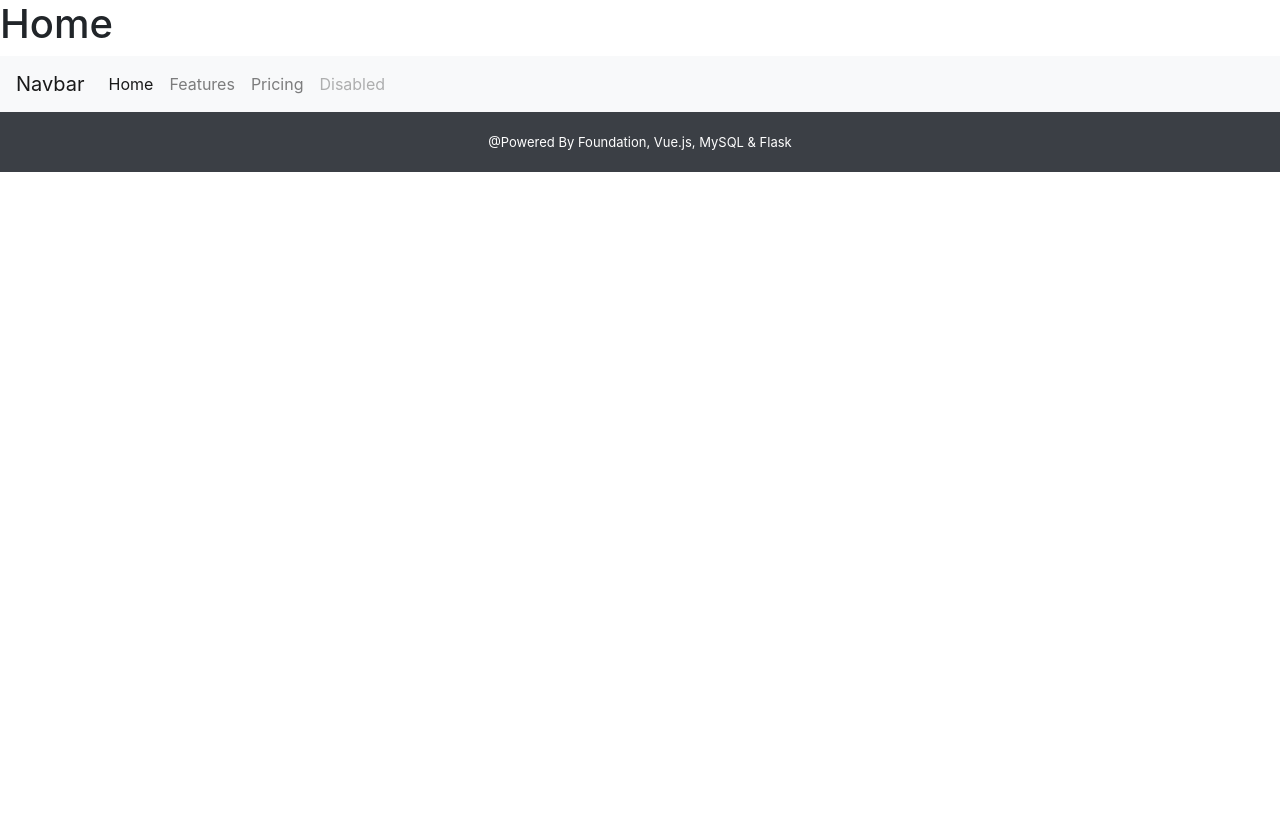
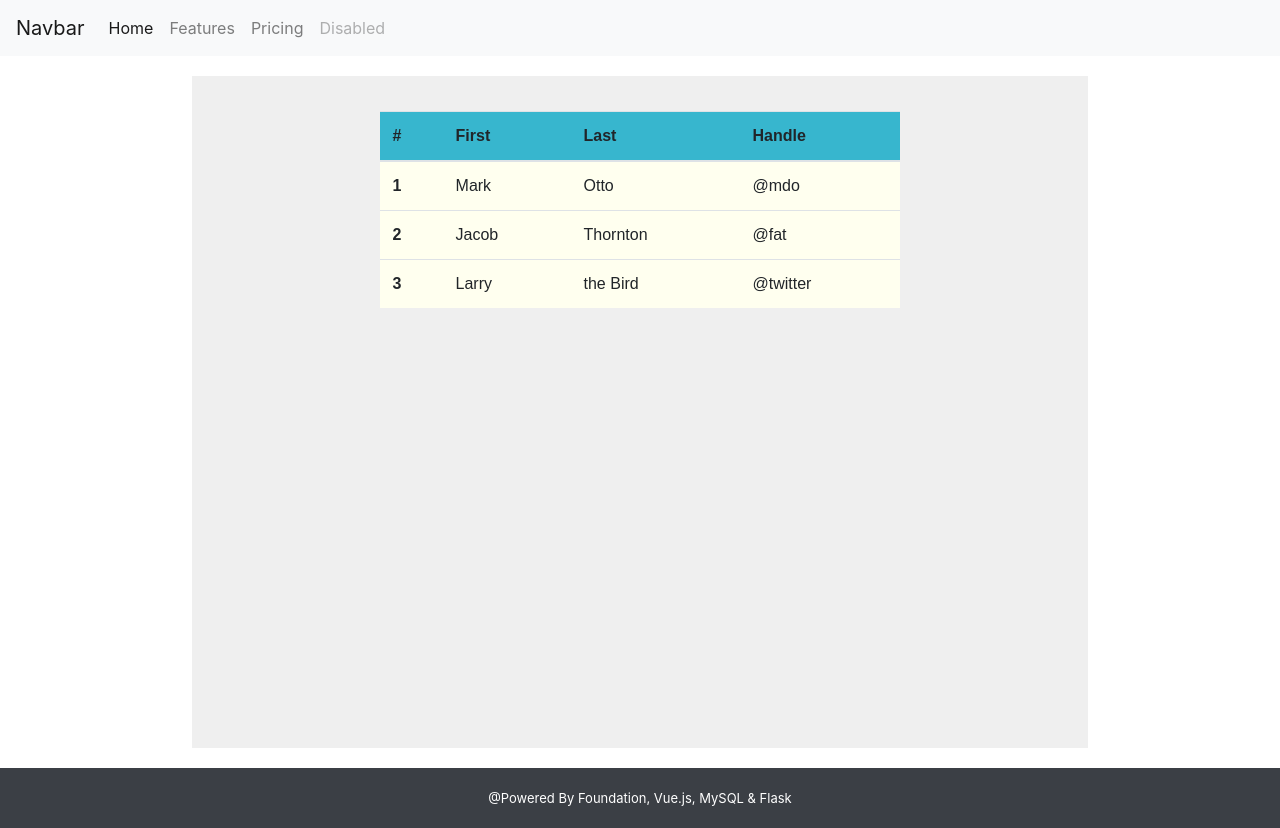
Before and after one commit to AIM-1993/ExpressSite, a Vue app in the folder frontend/: page / in a window 1280 px wide. Before the commit the page ends 800 px from the top, so only its background shows below. Built offline with nearby package versions, Linux system fonts and the light colour scheme.

Commit message:
调整了一下页面

```diff
--- a/frontend/src/components/About.vue
+++ b/frontend/src/components/About.vue
@@ -1,21 +1,26 @@
 <template>
-  <div id="Nav">
-    <h1>About</h1>
+  <div id="About">
+    <Navbar />
+    <Footer />
   </div>
 </template>
 
 <script>
+import Navbar from './Navbar';
+import Footer from './Footer';
+
 export default {
   name: 'About',
   props: {
     msg: String
+  },
+  components: {
+    Navbar,
+    Footer
   }
 }
 </script>
 
 <!-- Add "scoped" attribute to limit CSS to this component only -->
 <style scoped>
-  #Nav {
-    background-color: hsl( 15, 30%, 50% );
-  }
 </style>
--- a/frontend/src/components/Home.vue
+++ b/frontend/src/components/Home.vue
@@ -1,13 +1,14 @@
 <template>
   <div id="Home">
-    <h1>Home</h1>
     <Navbar />
+    <Table />
     <Footer />
   </div>
 </template>
 
 <script>
 import Navbar from './Navbar';
+import Table from './Table';
 import Footer from './Footer';
 
 
@@ -18,6 +19,7 @@ export default {
   },
   components: {
     Navbar,
+    Table,
     Footer
   }
 }
@@ -26,7 +28,6 @@ export default {
 
 <!-- Add "scoped" attribute to limit CSS to this component only -->
 <style scoped>
-  #Nav {
-    background-color: hsl( 15, 30%, 50% );
-  }
+
+
 </style>
--- a/frontend/src/components/Table.vue
+++ b/frontend/src/components/Table.vue
@@ -1,4 +1,5 @@
 <template>
+  <div id="container">
     <table class="table">
       <thead class="thead">
         <tr>
@@ -29,6 +30,8 @@
         </tr>
       </tbody>
     </table>
+  </div>
+
 </template>
 
 <script>
@@ -55,4 +58,38 @@ export default {
   tbody {
     background-color: #ffffef;
   }
+
+
+@media screen and (min-width: 768px) and (max-width: 992px) {
+  #container {
+    position: relative;
+    padding: 1.2%;
+    margin: 10% 15%;
+    background: #1111;
+    min-height: 70vh;
+    font-family: sans-serif;
+  }
+
+  h2 {
+    font-family: 'Trebuchet MS', 'Lucida Sans Unicode', 'Lucida Grande', 'Lucida Sans', Arial, sans-serif;
+  }
+}
+
+@media screen and (min-width: 992px){
+    #container {
+    position: relative;
+    padding: 1.2%;
+    margin: 20px 15%;
+    background: #1111;
+    min-height: 84vh;
+    font-family: sans-serif;
+  }
+
+  h2 {
+    font-family: 'Trebuchet MS', 'Lucida Sans Unicode', 'Lucida Grande', 'Lucida Sans', Arial, sans-serif;
+  }
+
+}
+
+
 </style>
```
Lines whose indentation alone changed are shown as unchanged.
